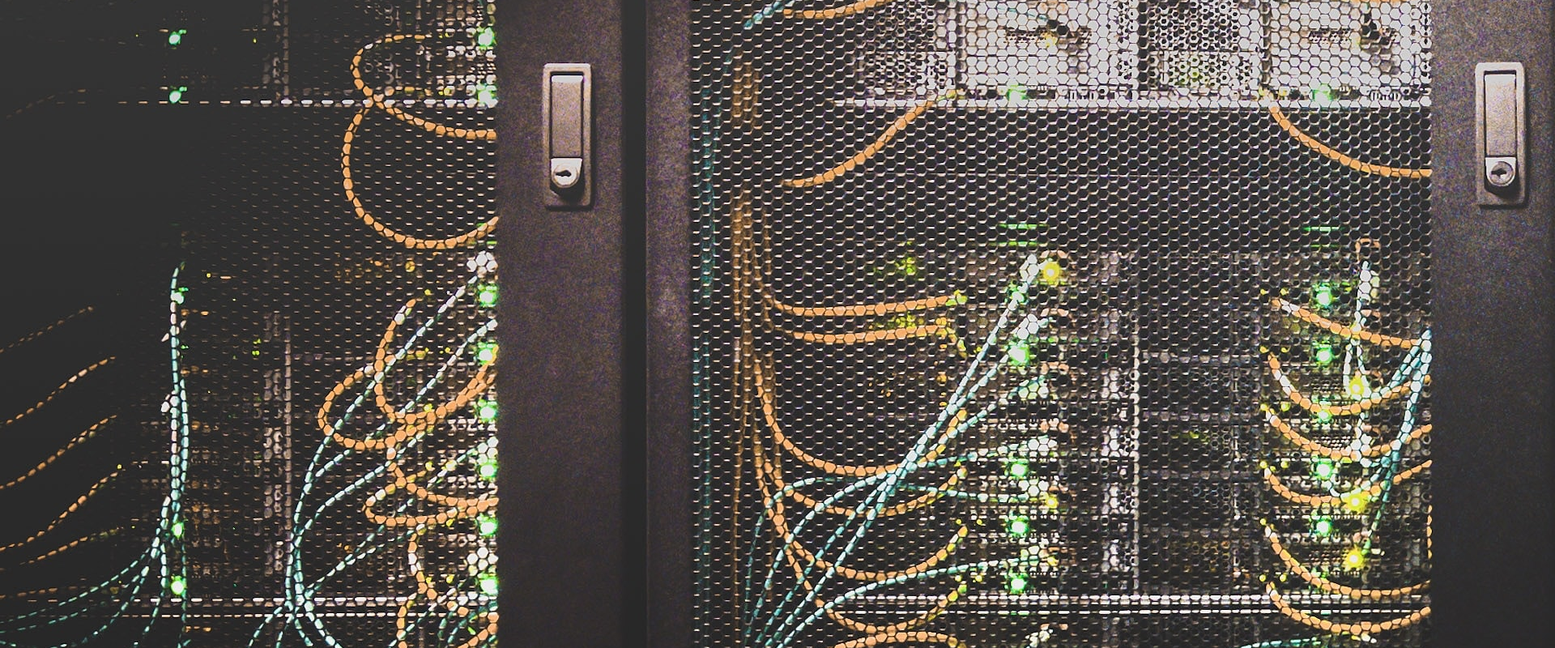
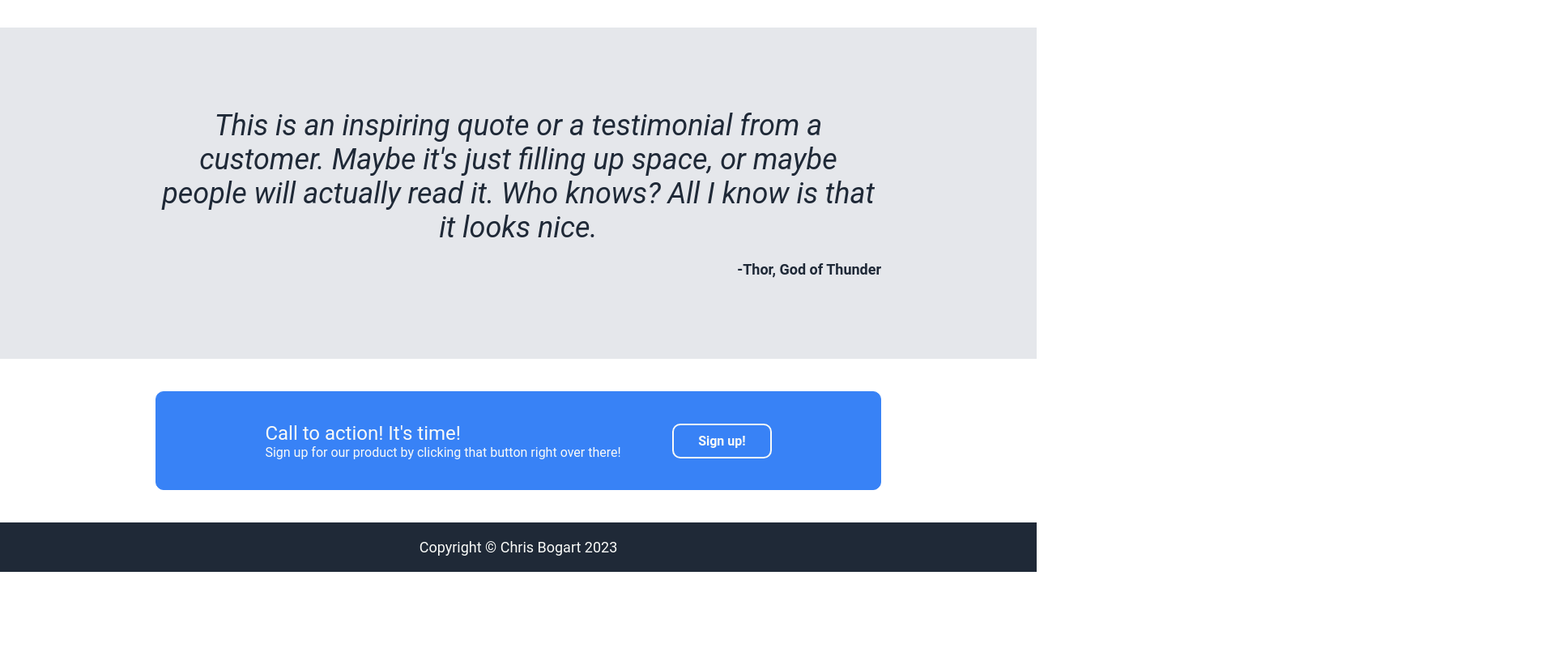
Before and after one commit to crashonthebeat/home-page, a plain HTML site: page index.html in a window 1280 px wide. Shown: the part 840-1640 px from the top of the page at 81% size, 1920 px wide, since content can reach past the window. After the commit the page ends 1546 px from the top, so only its background shows below. Drawn offline with Linux system fonts and the light colour scheme.

Commit message:
Finished CSS for home-page

```diff
--- a/index.html
+++ b/index.html
@@ -59,11 +59,11 @@
             </div></div>
             <div class="quote">
                 <div class="content">
-                    This is an inspiring quote or a testimonial from a customer. Maybe it's just filling up space,
-                    or maybe people will actually read it. Who knows? All I know is that it looks nice.
+                    <p>This is an inspiring quote or a testimonial from a customer. Maybe it's just filling up space,
+                    or maybe people will actually read it. Who knows? All I know is that it looks nice.</p>
                 </div>
                 <div class="author">
-                    -Thor, God of Thunder
+                    <p>-Thor, God of Thunder</p>
                 </div>
             </div>
             <div class="vert-section"><div class="call-to-action">
--- a/style.css
+++ b/style.css
@@ -115,3 +115,121 @@
     justify-content: center;
     align-items: center;
 }
+
+.vert-section {
+    padding-top: 40px;
+    padding-bottom: 40px;
+    padding-left: 15%;
+    padding-right: 15%;
+}
+
+.at-a-glance .header {
+    color: #1f2937;
+    font-size: 36px;
+    font-weight: bolder;
+    text-align: center;
+}
+
+.at-a-glance .content {
+    display: flex;
+    justify-content: center;
+}
+
+.at-a-glance .content div {
+    flex: 1;
+    margin: 10px;
+}
+
+.at-a-glance .content .image {
+    border: 4px solid #3882F6;
+    border-radius: 10px;
+    width:200px;
+    height:200px;
+    margin: auto;
+    overflow: hidden;
+}
+
+.at-a-glance .content .image img {
+    width: 200px;
+    height: 200px;
+    object-fit: cover;
+}
+
+.at-a-glance .content .text {
+    text-align: center;
+}
+
+.quote {
+    background-color: #E5E7Eb;
+    padding-left: 15%;
+    padding-right: 15%;
+    padding-top: 100px;
+    padding-bottom: 100px;
+    color: #1F2937;
+}
+.quote .content {
+    font-size: 36px;
+    font-weight: light;
+    font-style: italic;
+    text-align: center;
+}
+
+.quote .author {
+    font-size: 18px;
+    font-weight: bold;
+    padding-top: 20px;
+    text-align: right;
+}
+
+.call-to-action {
+    background-color: #3882f6;
+    color: #F9FAF8;
+    border: 1px solid #3882f6;
+    border-radius: 10px;
+    padding-left: 15%;
+    padding-right: 15%;
+    height: 120px;
+    display: flex;
+    align-items: center;
+    justify-content: center;
+}
+
+.call-to-action .call {
+    flex: 2 1 0%;
+    width: 75%
+}
+
+.call-to-action .call .header {
+    font-size: 24px;
+}
+
+.call-to-action .action {
+    border: 2px solid #F9FAF8;
+    border-radius: 10px;
+    padding-left: 30px;
+    padding-right: 30px;
+    padding-top: 10px;
+    padding-bottom: 10px;
+}
+
+.call-to-action .action a {
+    color: #F9FAF8;
+    font-weight: bold
+}
+
+.call-to-action .action a:link {
+    text-decoration: none;
+}
+
+.call-to-action .action a:hover {
+    text-decoration: underline;
+}
+
+.footer {
+    text-align: center;
+    background-color:#1F2937;
+    color: #F9FAF8;
+    font-size: 18px;
+    padding-top: 20px;
+    padding-bottom: 20px;
+}
```
